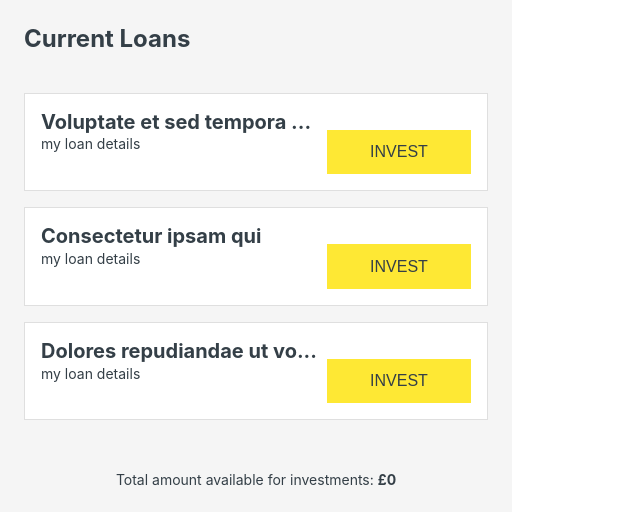
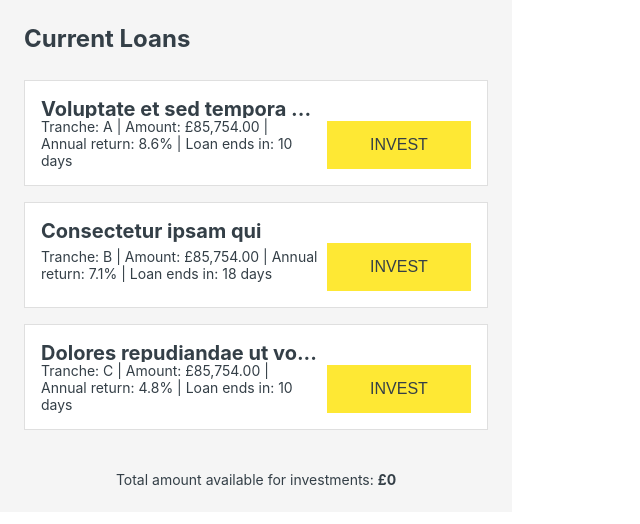
Before and after one commit to cainaleaouk/lendinvest-component, a React (Create React App) app: page / in a window 1280 px wide. Shown: the top 524 px of the page, without its empty margins (0-640 px from the left). Built offline with nearby package versions, Linux system fonts and the light colour scheme.

Commit message:
feat: connect `showInvested` in `<Body />`

```diff
--- a/src/features/Challenge/components/Body.tsx
+++ b/src/features/Challenge/components/Body.tsx
@@ -7,11 +7,12 @@ import { Box } from '../../../components/Box';
 import { Card } from '../../../components/Card';
 import { Text } from '../../../components/Text';
 import { getIsLoading, getLoans } from '../../App/store/selectors';
-import { Loan, NormalizedLoan } from '../../App/types';
+import { InvestmentRecord, Loan, NormalizedLoan } from '../../App/types';
 import { AppDispatch, RootState } from '../../../store';
 import { ChallengeStore } from '../store/challengeStore';
 
 import { attemptFetchLoans } from '../../App/store/appStore';
+import { getInvestmentRecords, getLoanDetails } from '../store/selectors';
 
 const Container = styled(Box)`
     flex-direction: column;
@@ -20,6 +21,7 @@ const Container = styled(Box)`
 
 interface StateProps {
     loans: NormalizedLoan[];
+    investedRecords: InvestmentRecord;
     isLoading: boolean;
 }
 
@@ -30,7 +32,7 @@ interface DispatchProps {
 
 type Props = StateProps & DispatchProps;
 
-const Body = ({fetchLoans, investInLoanId, isLoading, loans}: Props) => {
+const Body = ({fetchLoans, investInLoanId, investedRecords, isLoading, loans}: Props) => {
 
     // For the sake of the execise fetch loans when the component mounts
     React.useEffect(() => {
@@ -46,11 +48,12 @@ const Body = ({fetchLoans, investInLoanId, isLoading, loans}: Props) => {
                 key={loan.id}
                 id={loan.id}
                 title={loan.title}
-                details={'my loan  details'}
+                details={getLoanDetails(loan)}
                 onClick={investInLoanId}
+                showInvested={Boolean(investedRecords[loan.id])}
             />
         ));
-    }, [loans, isLoading]);
+    }, [loans, isLoading, investedRecords]);
 
     return <Container>{cardsOrLoading}</Container>;
 }
@@ -62,6 +65,7 @@ const dispatchProps = (dispatch: AppDispatch): DispatchProps => ({
 
 const mapStateToProps = (state: RootState): StateProps => ({
     loans: getLoans(state),
+    investedRecords: getInvestmentRecords(state),
     isLoading: getIsLoading(state),
 });
 
```
